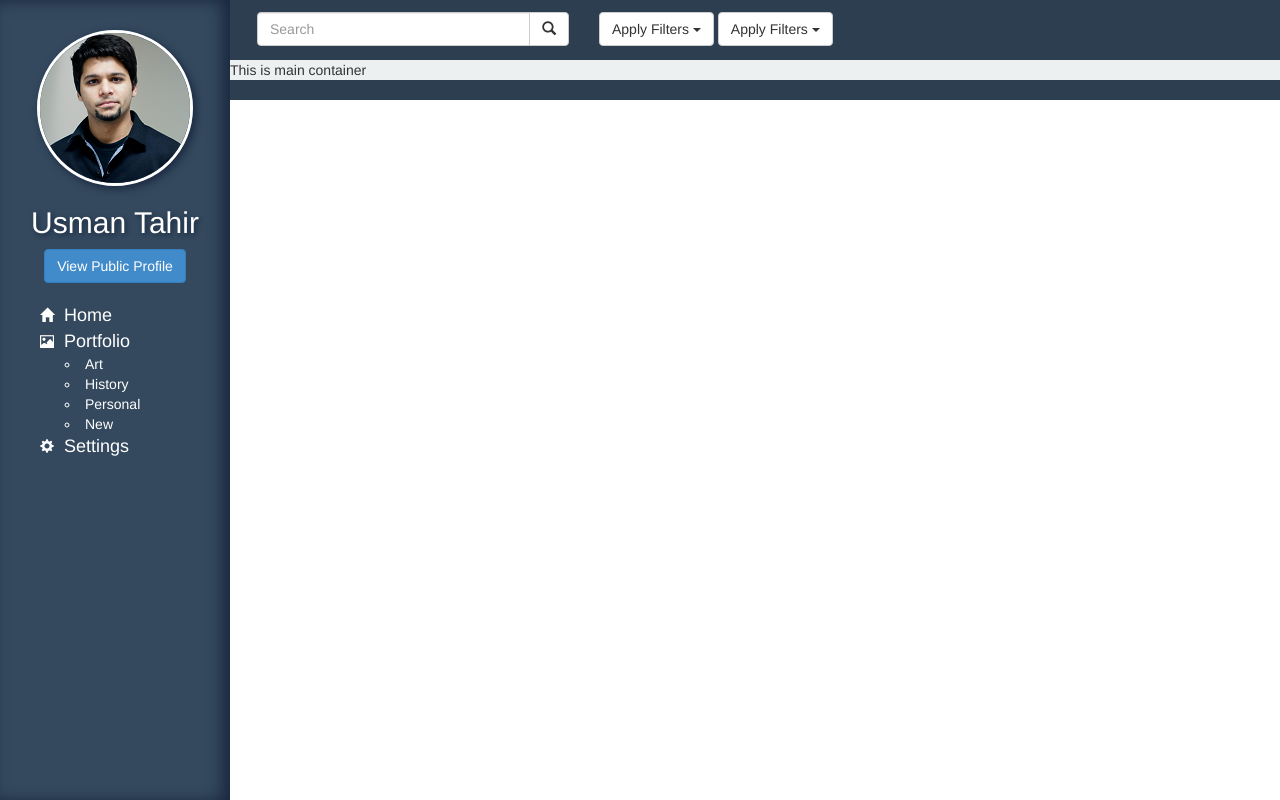
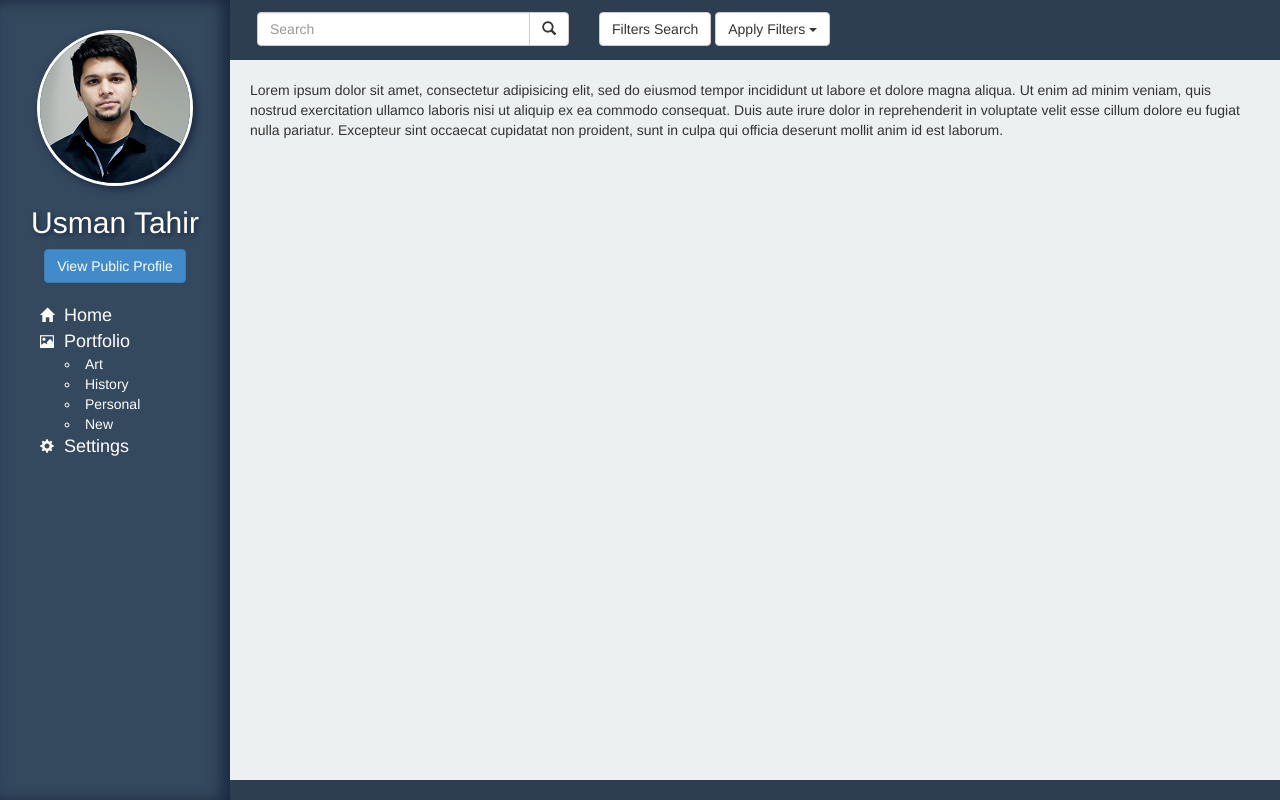
Before and after one commit to PixeloSoft/portobuild, a PHP site: page / in a window 1280 px wide. Run offline with PHP 8.4, Linux system fonts and the light colour scheme.

Commit message:
Foooter fixed, added body color

```diff
--- a/css/style.css
+++ b/css/style.css
@@ -53,7 +53,13 @@
  ***/
 #main-container {
 	margin-left: 230px;
+}
+body {
 	background: #ecf0f1;
+}
+#data-container {
+	padding: 20px;
+	height: 100%;
 }
 /***
  * Top Title bar Styles
@@ -73,5 +79,9 @@
  ***/
 
 footer {
+	position: absolute;
 	background: #2c3e50;
+	bottom: 0px;
+	width: 100%;
+	z-index: -1;
 }
--- a/php/container.php
+++ b/php/container.php
@@ -1,4 +1,10 @@
 <section id="main-container">
 	<?php include 'php/titleBar.php'; ?>
-	This is main container
+	<div id="data-container">Lorem ipsum dolor sit amet, consectetur adipisicing elit, sed do eiusmod
+	tempor incididunt ut labore et dolore magna aliqua. Ut enim ad minim veniam,
+	quis nostrud exercitation ullamco laboris nisi ut aliquip ex ea commodo
+	consequat. Duis aute irure dolor in reprehenderit in voluptate velit esse
+	cillum dolore eu fugiat nulla pariatur. Excepteur sint occaecat cupidatat non
+	proident, sunt in culpa qui officia deserunt mollit anim id est laborum.</div>
+
 </section>
--- a/php/titleBar.php
+++ b/php/titleBar.php
@@ -9,15 +9,8 @@
     </div> <!-- Search Bar Div end -->
 	<div class="col-lg-4">
 		<div class="btn-group">
-			<button type="button" class="btn btn-default dropdown-toggle" data-toggle="dropdown"> Apply Filters <span class="caret"></span></button>
-		  	<div class="dropdown-menu" role="menu">
-			  	<div class="searchFilters">
-				  	<form action="">
-						<input type="checkbox" name="vehicle" value="personal"> Personal<br>
-						<input type="checkbox" name="vehicle" value="Gendre"> Male
-					</form>
-				</div>
-			</div>
+		  	<button class="btn btn-default" data-toggle="modal" data-target="#myModal">Filters Search</button>
+
 		</div>
 
 		<div class="btn-group">
```
